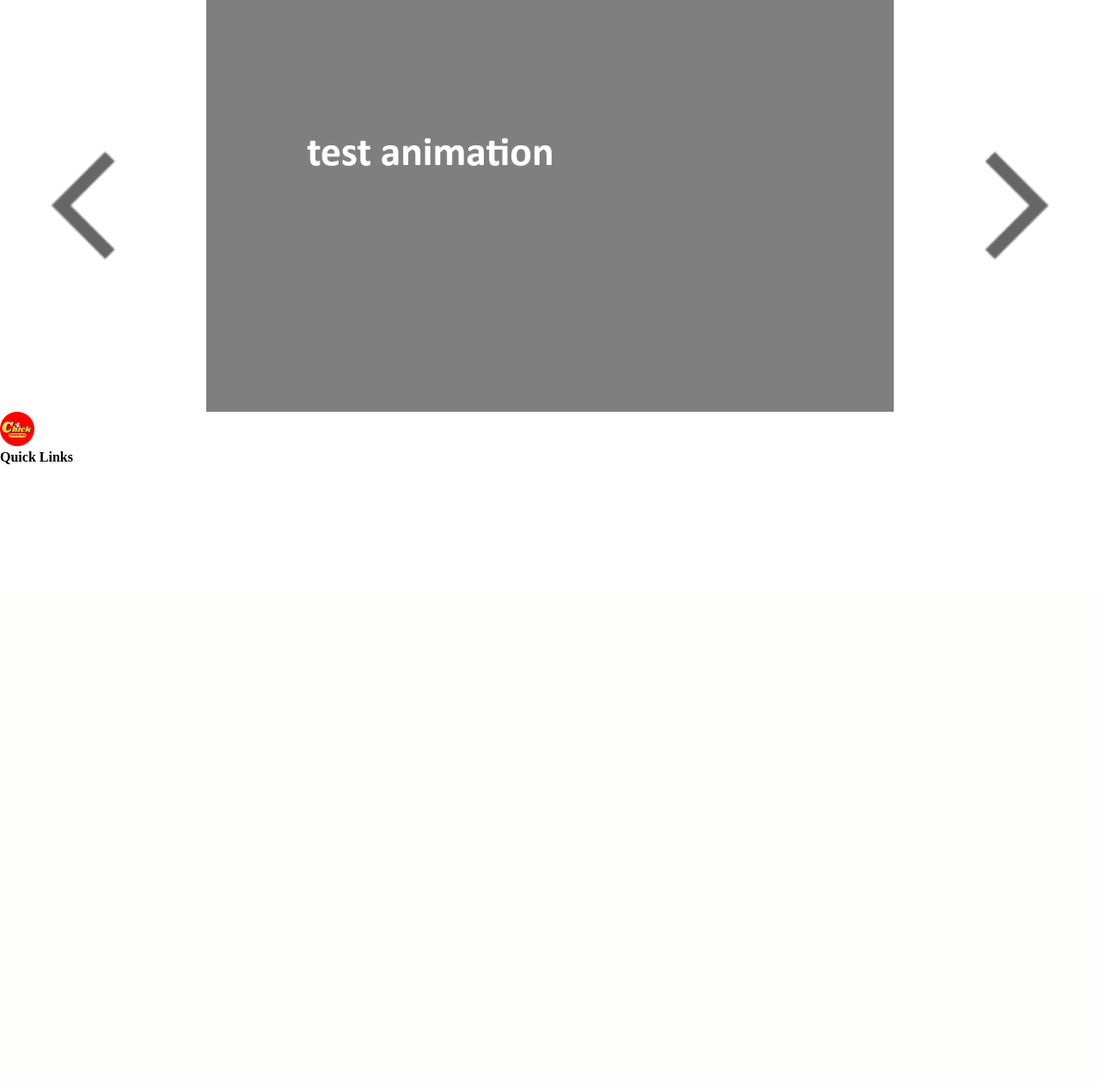
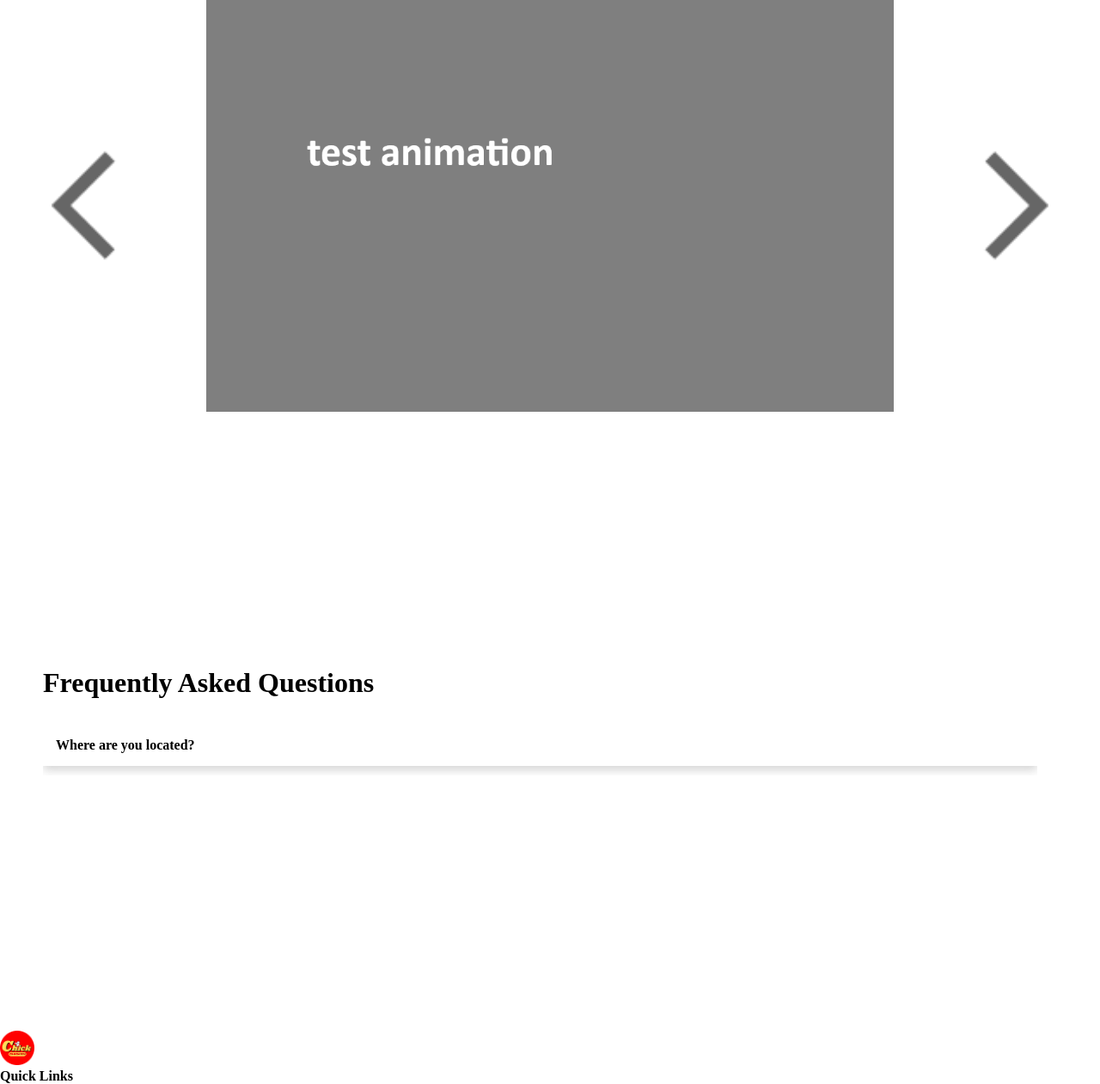
Before and after one commit to nemiiischoenheit00/chick_chicken, a PHP site: page / in a window 1280 px wide. Shown: the part 111-1372 px from the top of the page at 86% size. Before the commit the page ends 651 px from the top, so only its background shows below. Run offline with PHP 8.4, Linux system fonts and the light colour scheme.

Commit message:
added an FAQ section in the homepage

```diff
--- a/index.html
+++ b/index.html
@@ -1,16 +1,23 @@
 <!DOCTYPE html>
 <html lang="en">
   <head>
-    <meta charset="UTF-8">
-    <meta name="viewport" content="width=device-width, initial-scale=1.0">
-    <link rel="icon" type="image/png" href="assets/Logo.png"/>
-    <link rel="stylesheet" href="style.css">
+    <meta charset="UTF-8" />
+    <meta name="viewport" content="width=device-width, initial-scale=1.0" />
+    <link rel="icon" type="image/png" href="assets/Logo.png" />
+    <link rel="stylesheet" href="style.css" />
     <title>Chick Chicken</title>
   </head>
 
   <header>
     <div class="logo">
-            <h1><a href="index.html"><img src="assets/Logo2.png" alt="ChickChicken2" style="width: auto; height: 30px"></a></h1>
+      <h1>
+        <a href="index.html"
+          ><img
+            src="assets/Logo2.png"
+            alt="ChickChicken2"
+            style="width: auto; height: 30px"
+        /></a>
+      </h1>
     </div>
     <nav>
       <ul>
@@ -25,21 +32,48 @@
   <body>
     <div class="container">
       <div class="top">
-        <img src="assets\arrow_right.png" class="arrow left">
+        <img src="assets\arrow_right.png" class="arrow left" />
         <div class="frame">
           <div class="slider">
-                    <img src="assets\temporary1.png" class="image">
-                    <img src="assets\temporary2.png" class="image">
-                    <img src="assets\temporary3.png" class="image">
-                    <img src="assets\temporary4.png" class="image">
+            <img src="assets\temporary1.png" class="image" />
+            <img src="assets\temporary2.png" class="image" />
+            <img src="assets\temporary3.png" class="image" />
+            <img src="assets\temporary4.png" class="image" />
           </div>
         </div>
-          <img src="assets\arrow_right.png" class="arrow right">
+        <img src="assets\arrow_right.png" class="arrow right" />
+      </div>
+    </div>
+
+    <!--FAQ Section-->
+    <div class="faq">
+      <div class="faq_container">
+        <div class="faq_content">
+          <h1>Frequently Asked Questions</h1>
+          <!--First FAQ-->
+          <div class="wrapper">
+            <div class="collapsible">
+              <input type="checkbox" id="collapsible-head" />
+              <label for="collapsible-head">Where are you located?</label>
+              <div class="collapsible-text">
+                <p>
+                  Chick Chicken is currently located in Metro Manila, serving
+                  customers across the area, to find your nearest branch of
+                  chick chicken click here or the “Branch locator” at the top
+                </p>
+              </div>
+            </div>
+          </div>
+        </div>
       </div>
     </div>
 
     <footer>
-    <img src="assets\Logo3.png" alt="ChickChicken3" style="width: auto; height: 40px">
+      <img
+        src="assets\Logo3.png"
+        alt="ChickChicken3"
+        style="width: auto; height: 40px"
+      />
       <h4>Quick Links</h4>
     </footer>
 
--- a/style.css
+++ b/style.css
@@ -93,3 +93,98 @@
     height: 500px;
     object-fit: cover;
 }
+
+/*FAQ Section*/
+.faq {
+    background-color: #fff;
+}
+
+.faq_container {
+    display: grid;
+    grid-template-columns: 1fr;
+    align-items: center;
+    justify-self: center;
+    margin: 0 auto;
+    height: 90vh;
+    background-color: #fff;
+    z-index: 1;
+    width: 100%;
+    max-width: 1400px;
+    padding: 0 50px;
+}
+
+.faq_content h1{
+    font-size: 2rem;
+}
+
+.wrapper {
+    display: flex;
+    padding-top: 30px;
+    justify-content: left;
+    background-color: #ffffff;
+}
+
+.collapsible {
+    max-width: 100%;
+    overflow: hidden;
+    font-weight: 500;
+}
+
+.collapsible input {
+    display: none;
+}
+
+.collapsible label {
+    position: relative;
+    font-weight: 600;
+    background: #fff;
+    box-shadow: 0 5px 11px 0 rgba(0, 0, 0, .1), 0 4px 11px 0 rgba(0, 0, 0, .08);
+    color: #000000;
+    display: block;
+    margin-bottom: 10px;
+    cursor: pointer;
+    padding: 15px;
+    z-index: 1;
+}
+
+.collapsible label:after {
+    content: "";
+    position: absolute;
+    right: 15px;
+    top: 15px;
+    width: 18px;
+    height: 18px;
+    background: url(assets/arrow_right.png) no-repeat 0 0;
+    transition: all 0.3s ease;
+}
+
+.collapsible input:checked + label:after {
+    transform: rotate(90deg);
+}
+
+.collapsible-text {
+    max-height: 1px;
+    overflow: hidden;
+    border-radius: 4px;
+    line-height: 1.4;
+    position: relative;
+    top: -100%;
+    opacity: 0.5;
+    transition: all 0.3s ease;
+}
+
+.collapsible input:checked ~ .collapsible-text {
+    max-height: 300px;
+    padding-bottom: 25px;
+    background: #fff;
+    box-shadow: 0 5px 11px 0 rgba(0, 0, 0, .1), 0 4px 11px 0 rgba(0, 0, 0, .08);
+    opacity: 1;
+    top: 0;
+}
+
+.collapsible-text p {
+    padding-top: 15px;
+    padding-left: 15px;
+    padding-right: 15px;
+
+}
```
Lines whose indentation alone changed are shown as unchanged.
